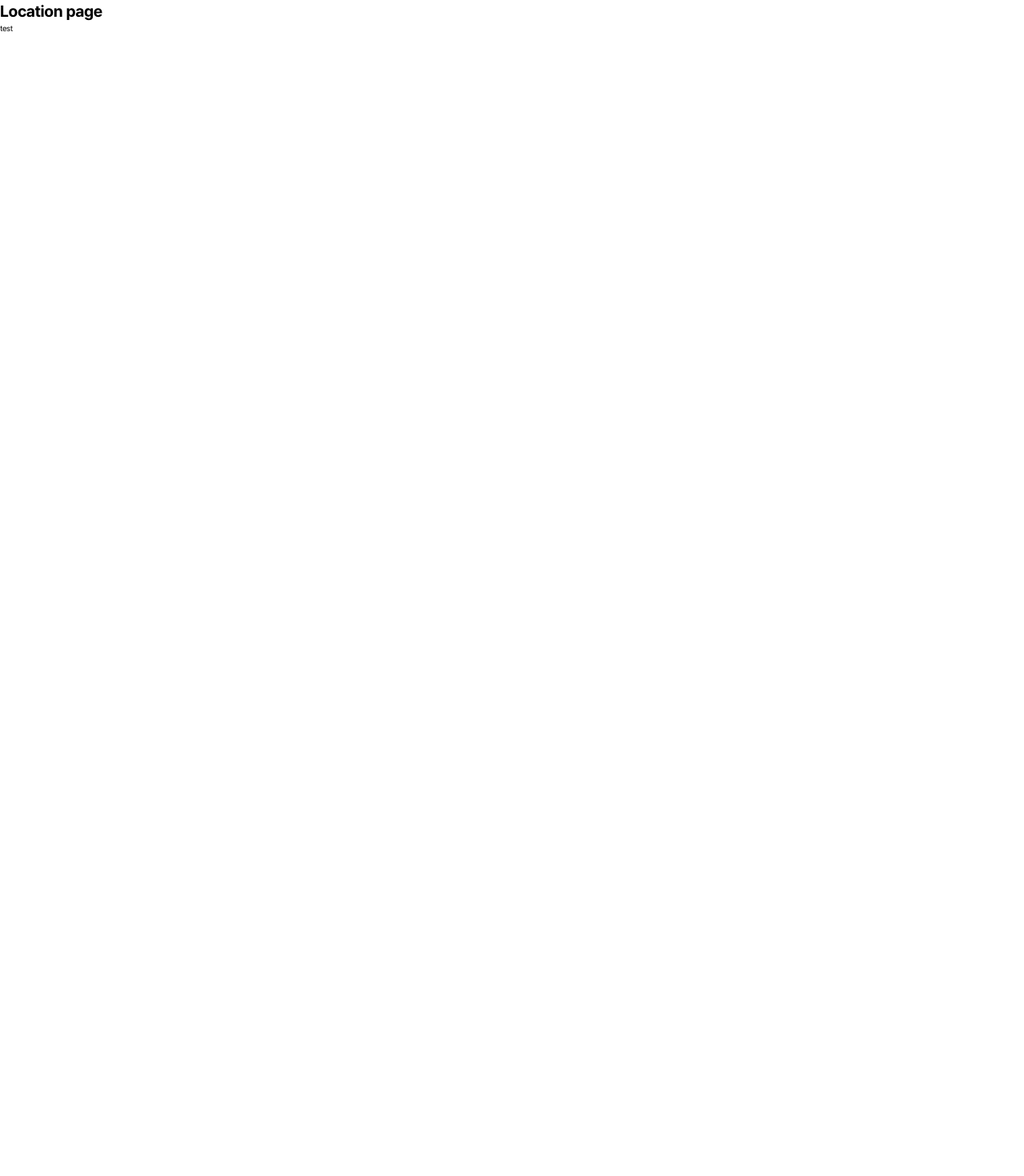
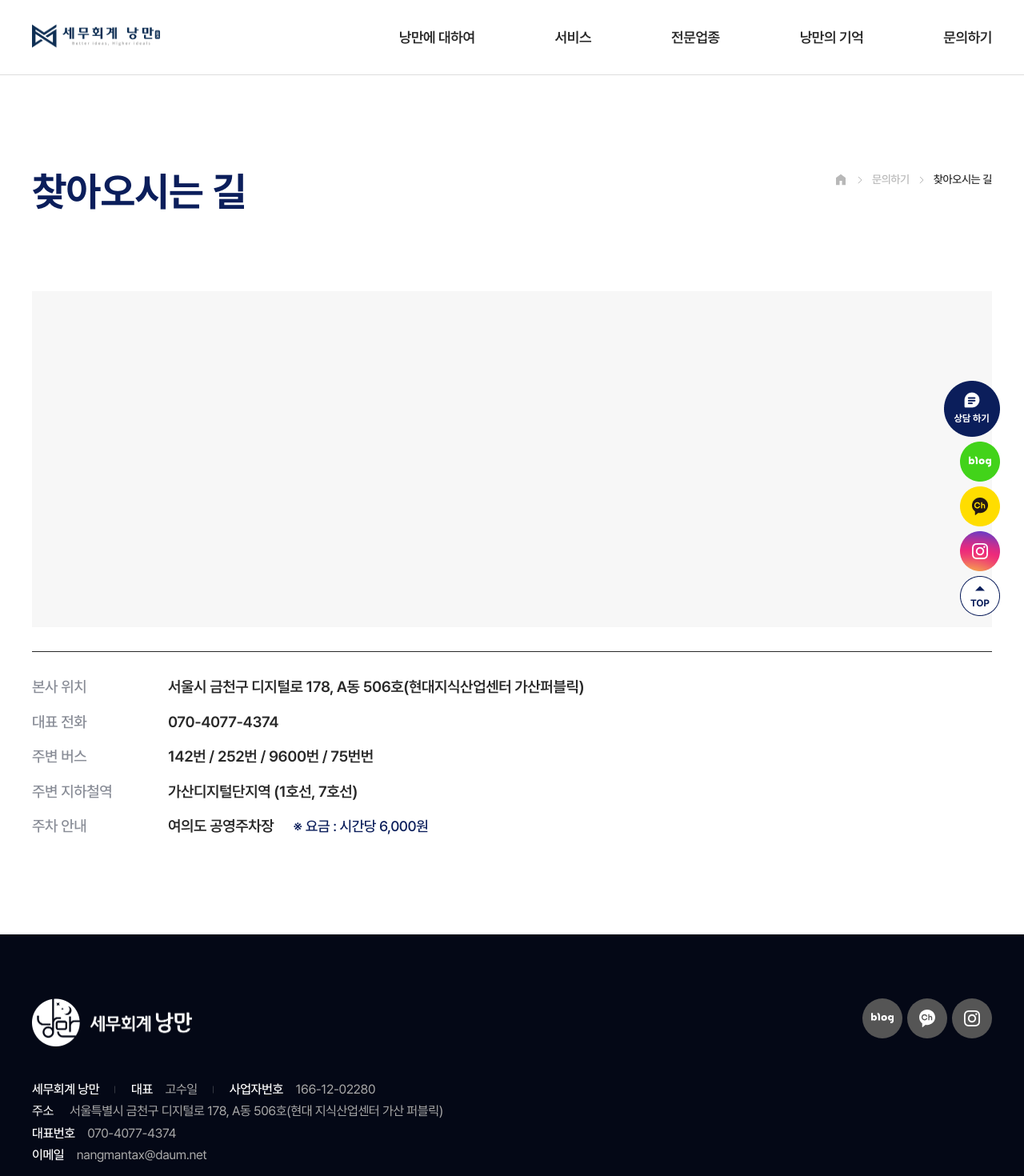
Before and after one commit to Jontnkm/nmFront, a React (Create React App) app in the folder workspace/my-app/: page /location in a window 1280 px wide. Shown: the top 1470 px of the page at 80% size. Before the commit the page ends 800 px from the top, so only its background shows below. Built offline with nearby package versions, Linux system fonts and the light colour scheme.

Commit message:
2025.05.26 최종작업완료

```diff
--- a/workspace/my-app/src/pages/customer/Location.jsx
+++ b/workspace/my-app/src/pages/customer/Location.jsx
@@ -1,7 +1,76 @@
+import HeaderSub from "../layouts/HeaderSub";
+import Footer from "../layouts/Footer";
+
+import lyt from '../modules/lyt.module.scss';
+import style from '../modules/location.module.scss';
+import comm from '../modules/comm.module.scss';
+
 function Location() {
     return <>
-        <h1>Location page</h1>
-        <div>test</div>
+        <HeaderSub></HeaderSub>
+        <div className={lyt.wrap}>
+            <div className={lyt.container}>
+                <div className={lyt.subLayout}>
+                    <div className={comm.subPageTitle}>
+                        <p className={comm.pageTit}>
+                            찾아오시는 길
+                        </p>
+                        <div className={comm.breadCrumb}>
+                            <ul>
+                                <li>
+                                    <a href="javascript:void(0)">
+                                        <img src="/images/common/homeBtn.svg" alt="" />
+                                    </a>
+                                </li>
+                                <li className={comm.depth01}>
+                                    <a href="javascript:void(0)">문의하기</a>
+                                </li>
+                                <li className={comm.depth02}>
+                                    <a href="javascript:void(0)">찾아오시는 길</a>
+                                </li>
+                            </ul>
+                        </div>
+                    </div>
+                    <div className={comm.contents}>
+                        <div className={comm.inner}>
+                            <div className={style.mapArea}>
+                                <div className={style.map}>
+
+                                </div>
+                            </div>
+                            <div className={style.locationInfo}>
+                                <ul>
+                                    <li>
+                                        <span>본사 위치</span>
+                                        <p>서울시 금천구 디지털로 178, A동 506호(현대지식산업센터 가산퍼블릭)</p>
+                                    </li>
+                                    <li>
+                                        <span>대표 전화</span>
+                                        <p>070-4077-4374</p>
+                                    </li>
+                                    <li>
+                                        <span>주변 버스</span>
+                                        <p>142번 / 252번 / 9600번 / 75번번</p>
+                                    </li>
+                                    <li>
+                                        <span>주변 지하철역</span>
+                                        <p>가산디지털단지역 (1호선, 7호선)</p>
+                                    </li>
+                                    <li>
+                                        <span>주차 안내</span>
+                                        <p>
+                                            여의도 공영주차장
+                                            <span>※ 요금 : 시간당 6,000원</span>
+                                        </p>
+                                    </li>
+                                </ul>
+                            </div>
+                        </div>
+                    </div>
+                </div>
+            </div>
+        </div>
+        <Footer></Footer>
     </>;
 }
 
--- a/workspace/my-app/src/pages/modules/home.module.scss
+++ b/workspace/my-app/src/pages/modules/home.module.scss
@@ -83,6 +83,7 @@
             display:flex; flex-flow: row nowrap; align-items: center; justify-content: center; gap:15px;
 
             > li {
+
                 > a {
                     display:block; position: relative; transition:all 0.4s;
                     > span {
--- /dev/null
+++ b/workspace/my-app/src/pages/modules/location.module.scss
@@ -0,0 +1,53 @@
+@charset "UTF-8";
+@import './mixin.scss';
+
+.mapArea {
+    width:100%; margin-top:100px; border-bottom:1px solid var(--t1); padding-bottom: 30px; margin-bottom:30px; position:relative;
+    @include media ("tablet") {
+        margin-top:60px; margin-bottom:15px; padding-bottom:15px;
+    }
+    //임시 추후 변경 가능성 있음
+    .map {
+        width:100%; height:420px; overflow:hidden; background:#f7f7f7;
+        @include media ("tablet") {
+            height:250px;
+        }
+    }
+}
+
+.locationInfo {
+    width:100%; position:relative;
+
+    > ul {
+        width:100%; display:flex; flex-flow: column; gap:15px;
+
+        > li {
+            display:flex; flex-flow: row nowrap; align-items: center; justify-content: flex-start; gap:50px;
+
+            @include media ("tablet") {
+                align-items: flex-start;
+            }
+
+            > span {
+                display:inline-block; width:120px; font-size:19px; font-weight:500; line-height:1.5; color: #888c96;
+                @include media ("tablet") {
+                    font-size:16px;
+                }
+            }
+
+            > p {
+                width:calc(100% - 170px); font-size:19px; color:var(--t1); font-weight:600; line-height:1.5;
+                @include media ("tablet") {
+                    font-size:16px;
+                }
+
+                > span {
+                    display:inline-block; margin-left:24px; font-size:18px; color:var(--snd1); font-weight:500;
+                    @include media ("tablet") {
+                        font-size:14px;
+                    }
+                }
+            }
+        }
+    }
+}
```
